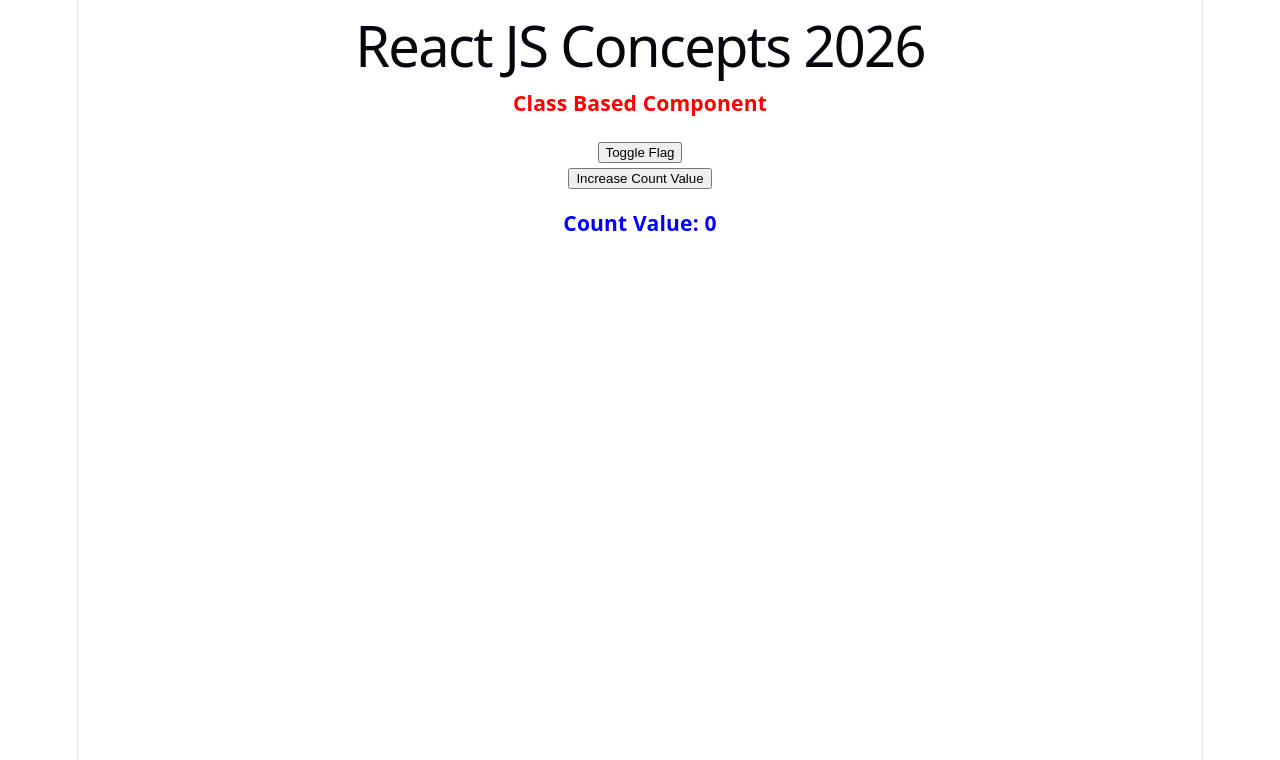
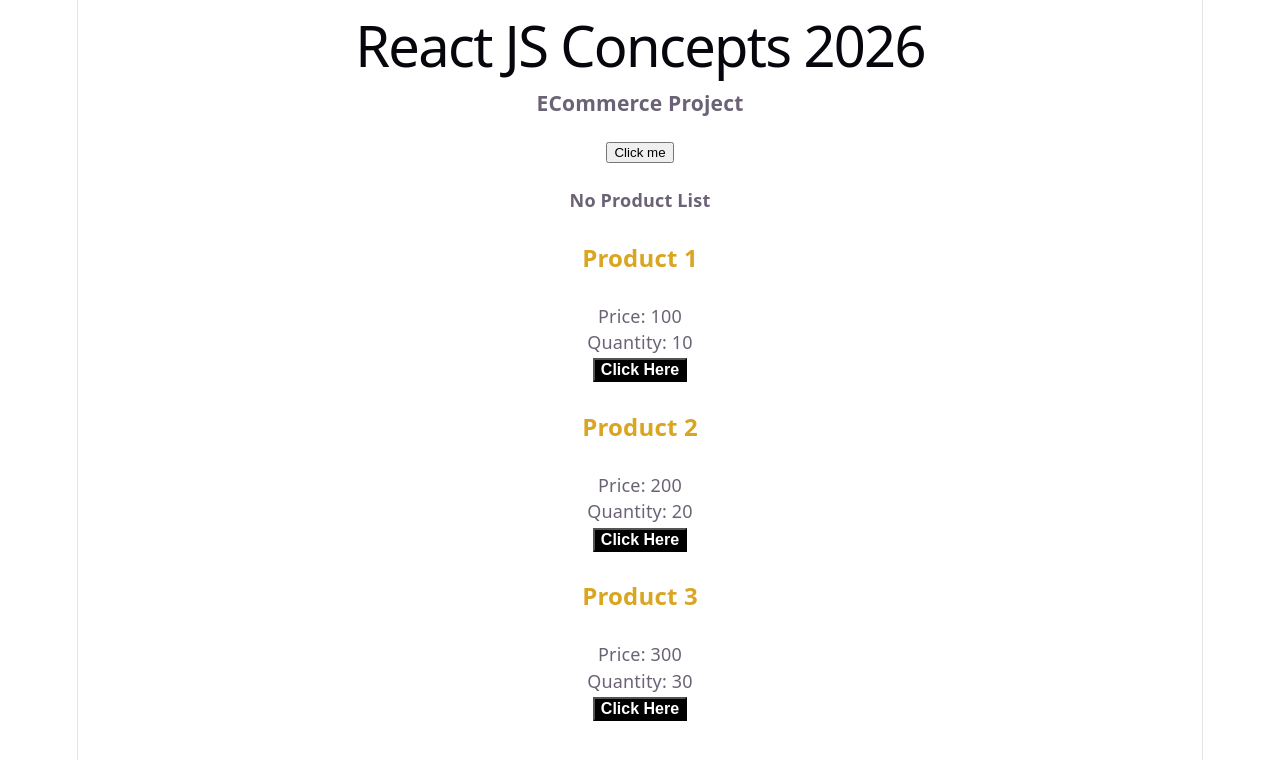
Before and after one commit to pratappadhy2005/react-starter, a React (Vite) app in the folder 11-End-To-End/03-reatcjs-concepts/: page / in a window 1280 px wide. Shown: the top 760 px of the page. Built offline with nearby package versions, Linux system fonts and the light colour scheme.

Commit message:
-Added state hook example

```diff
--- a/11-End-To-End/03-reatcjs-concepts/src/App.jsx
+++ b/11-End-To-End/03-reatcjs-concepts/src/App.jsx
@@ -28,9 +28,9 @@
   return (
     <div className="App">
       <h1>React JS Concepts 2026</h1>
-      <ClassBasedComponent />
+      {/* <ClassBasedComponent /> */}
       {/* <FunctionalComponent /> */}
-      {/* <ProductList dummyProductData={dummyProductData} /> */}
+      <ProductList dummyProductData={dummyProductData} />
     </div>
   )
 }
--- a/11-End-To-End/03-reatcjs-concepts/src/components/products/index.jsx
+++ b/11-End-To-End/03-reatcjs-concepts/src/components/products/index.jsx
@@ -1,21 +1,19 @@
 import ProductItem from './components/product-item.jsx'
 import "./style.css"
+import { useState } from 'react'
+
+const initiaState = false;
 
 function ProductList(props) {
 
-    const flag = true;
-
-    function renderTextBlock(getFlag) {
-        return getFlag ? <h4>Product List</h4> : <h4>No Product List</h4>
-    }
-
-    let textBlock = renderTextBlock(flag)
+    const [flag, setFlag] = useState(initiaState)
 
     return (
         <div>
             <h3>ECommerce Project</h3>
+            <button onClick={() => setFlag(!flag)}>Click me</button>
             {
-                textBlock
+                flag ? <h4>Product List</h4> : <h4>No Product List</h4>
             }
 
             {
```
